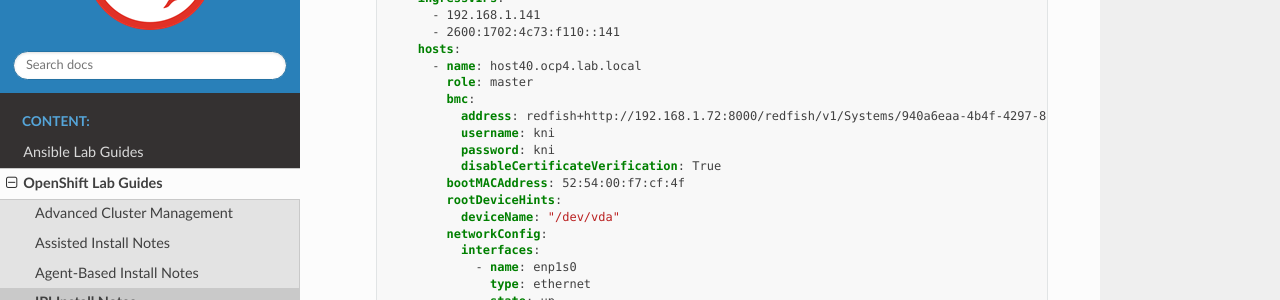
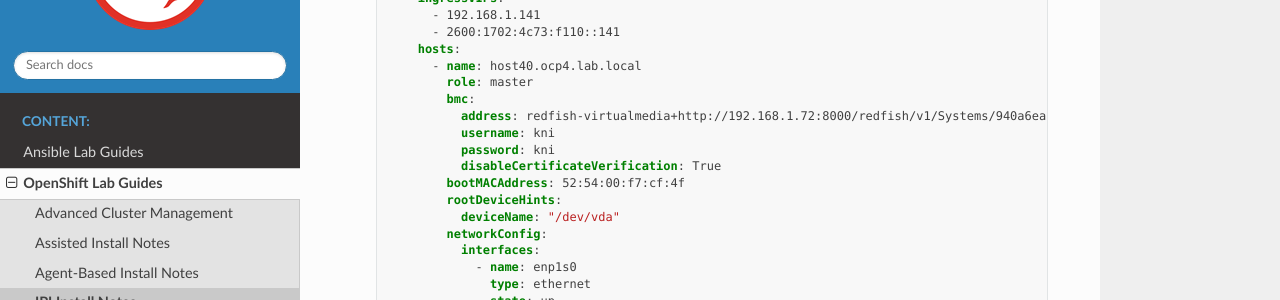
Before and after one commit to vtog/labGuides, a Sphinx documentation site: the page built from source/ocp/ipi-notes.rst, in a window 1280 px wide and 900 px high, scrolled down 1075 px. Shown: the part 151-451 px from the top of the window. Built offline with Sphinx 7.4.7 and the Read the Docs theme 2.0.0, drawn with Linux system fonts in a browser that asks for light colours; pages that are not in the unit, such as notebooks, are missing from menus.

Commit message:
fixed typo, added redfish-virtualmedia to IPI.

```diff
--- a/source/ocp/ipi-notes.rst
+++ b/source/ocp/ipi-notes.rst
@@ -64,7 +64,7 @@
             - name: host40.ocp4.lab.local
               role: master
               bmc:
-                address: redfish+http://192.168.1.72:8000/redfish/v1/Systems/940a6eaa-4b4f-4297-8182-e24cbfc64460
+                address: redfish-virtualmedia+http://192.168.1.72:8000/redfish/v1/Systems/940a6eaa-4b4f-4297-8182-e24cbfc64460
                 username: kni
                 password: kni
                 disableCertificateVerification: True
--- a/source/ocp/openshift-day2.rst
+++ b/source/ocp/openshift-day2.rst
@@ -577,7 +577,7 @@
 <https://docs.openshift.com/container-platform/4.12/networking/changing-cluster-network-mtu.html>`_
 
 .. note:: In the OCP doc they use a machine config to change the nodes
-   interface MTU. I found this did NOT work. I simply used nmcli to chagne the
+   interface MTU. I found this did NOT work. I simply used nmcli to change the
    value.
 
 .. important:: This is for **OVN-kubernetes** only.  For OpenShift SDN see
```
